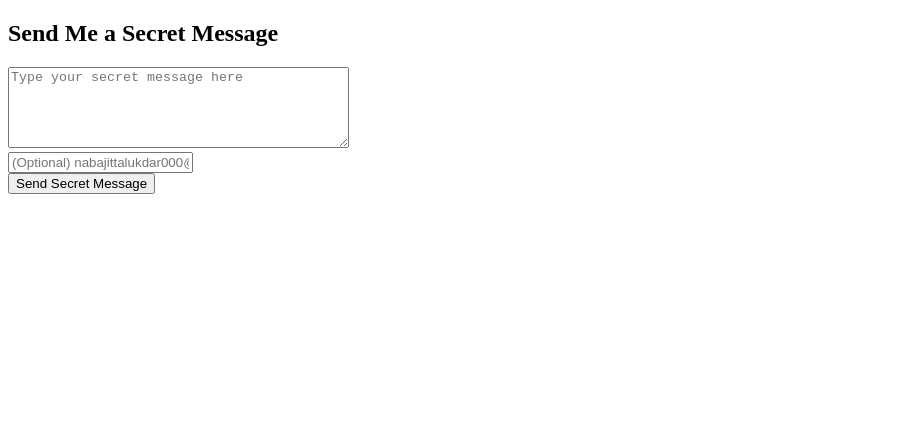
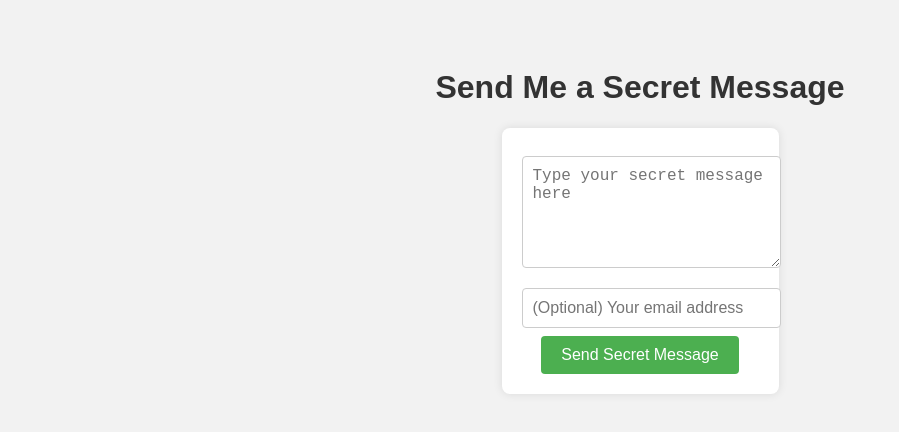
Before and after one commit to Nabajit0/secret-message-site, a plain HTML site: page index.html in a window 1280 px wide. Shown: the whole page, without its empty margins (0-899 px from the left). Drawn offline with Linux system fonts and the light colour scheme.

```diff
--- a/index.html
+++ b/index.html
@@ -1,15 +1,53 @@
 <!DOCTYPE html>
-<html>
+<html lang="en">
 <head>
   <meta charset="UTF-8">
   <title>Send Me a Secret Message</title>
+  <style>
+    body {
+      font-family: Arial, sans-serif;
+      background: #f2f2f2;
+      text-align: center;
+      padding: 40px;
+    }
+    form {
+      background: white;
+      padding: 20px;
+      display: inline-block;
+      border-radius: 8px;
+      box-shadow: 0 0 10px rgba(0,0,0,0.1);
+    }
+    textarea, input {
+      width: 100%;
+      padding: 10px;
+      margin: 8px 0;
+      border-radius: 4px;
+      border: 1px solid #ccc;
+      font-size: 16px;
+    }
+    button {
+      background-color: #4CAF50;
+      color: white;
+      padding: 10px 20px;
+      border: none;
+      border-radius: 4px;
+      cursor: pointer;
+      font-size: 16px;
+    }
+    button:hover {
+      background-color: #45a049;
+    }
+    h1 {
+      color: #333;
+    }
+  </style>
 </head>
 <body>
-  <h2>Send Me a Secret Message</h2>
+  <h1>Send Me a Secret Message</h1>
   <form action="https://formsubmit.co/nabajittalukdar000@gmail.com" method="POST">
-  <textarea name="message" rows="5" cols="40" placeholder="Type your secret message here" required></textarea><br>
-  <input type="email" name="email" placeholder="(Optional) nabajittalukdar000@gmail.com"><br>
-  <button type="submit">Send Secret Message</button>
+    <textarea name="message" rows="5" placeholder="Type your secret message here" required></textarea><br>
+    <input type="email" name="email" placeholder="(Optional) Your email address"><br>
+    <button type="submit">Send Secret Message</button>
   </form>
 </body>
 </html>
```
